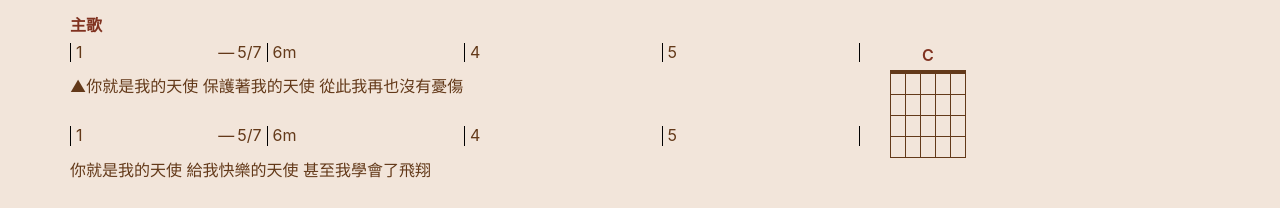
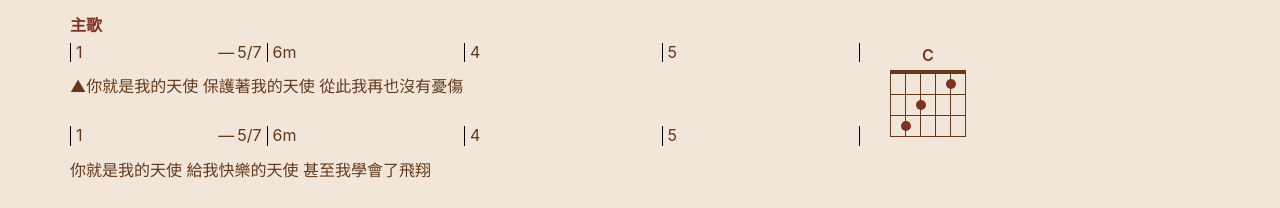
Before and after one commit to ting-ting-ting/ting-guitar, a React (Create React App) app: page /#/tab/mayday-1 in a window 1280 px wide. Shown: the part 324-532 px from the top of the page. Built offline with nearby package versions, Linux system fonts and the light colour scheme; what @react-pdf/renderer would draw is missing.

Commit message:
chord sample data

```diff
--- a/src/components/ChordSample/Fret.jsx
+++ b/src/components/ChordSample/Fret.jsx
@@ -3,16 +3,18 @@ import String from './String';
 import './index.scss';
 
 const Fret = ({
-
+  fret: {
+    position,
+  },
 }) => {
   return (
     <div className="fret">
-      <String />
-      <String />
-      <String />
-      <String />
-      <String />
-      <String />
+      <String isActive={!!position.find(p => p === 6)} />
+      <String isActive={!!position.find(p => p === 5)} />
+      <String isActive={!!position.find(p => p === 4)} />
+      <String isActive={!!position.find(p => p === 3)} />
+      <String isActive={!!position.find(p => p === 2)} />
+      <String isActive={!!position.find(p => p === 1)} />
     </div>
   );
 };
--- a/src/components/ChordSample/String.jsx
+++ b/src/components/ChordSample/String.jsx
@@ -2,10 +2,14 @@ import React from 'react';
 import './index.scss';
 
 const String = ({
-
+  isActive,
 }) => {
   return (
-    <div className="string"></div>
+    <div className="string">
+      {isActive && (
+        <div className="finger" />
+      )}
+    </div>
   );
 };
 
--- a/src/components/ChordSample/index.jsx
+++ b/src/components/ChordSample/index.jsx
@@ -5,14 +5,24 @@ import './index.scss';
 const ChordSample = ({
 
 }) => {
+  const sample = {
+    name: 'C',
+    frets: [{
+      position: [2],
+    }, {
+      position: [4],
+    }, {
+      position: [5],
+    }],
+  };
+
   return (
     <div className="chord-sample-wrapper">
-      <p className="chord-name">C</p>
+      <p className="chord-name">{sample.name}</p>
       <div className="chord-sample">
-        <Fret />
-        <Fret />
-        <Fret />
-        <Fret />
+        {sample.frets.map((fret, idx) => (
+          <Fret key={idx} fret={fret}  />
+        ))}
       </div>
     </div>
   );
--- a/src/components/ChordSample/index.scss
+++ b/src/components/ChordSample/index.scss
@@ -18,9 +18,20 @@
       border-bottom: 1px solid #633919;
 
       .string {
+        position: relative;
         width: 1px;
         background-color: #633919;
         align-self: stretch;
+
+        .finger {
+          position: absolute;
+          width: 10px;
+          height: 10px;
+          border-radius: 50%;
+          background-color: #803220;
+          left: -4.5px;
+          top: 5px;
+        }
       }
     }
   }
```
